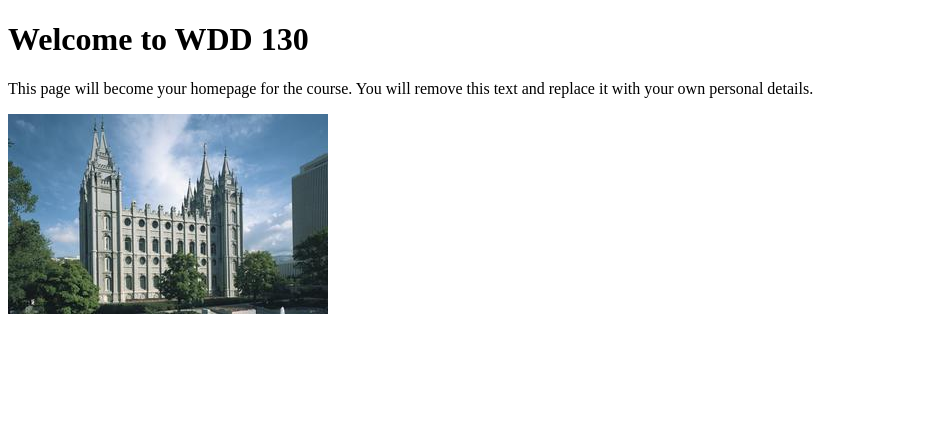
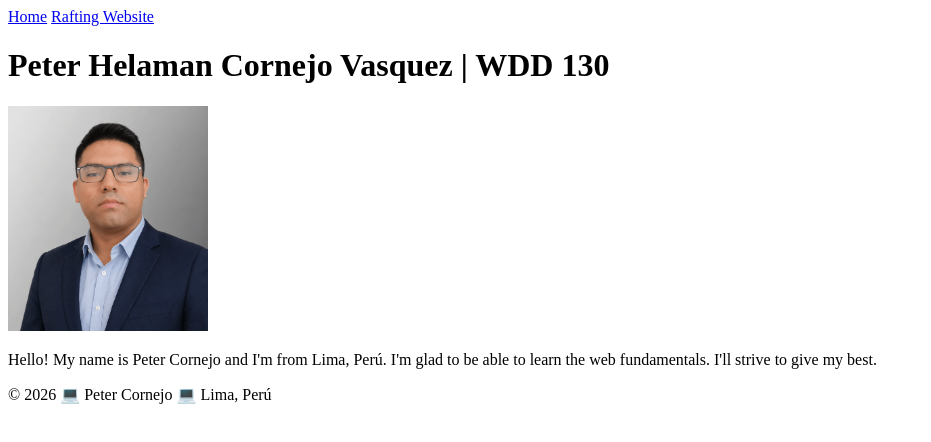
Before and after one commit to peterhcv/wdd130, a plain HTML site: page index.html in a window 1280 px wide. Shown: the whole page, without its empty margins (0-931 px from the left). Drawn offline with Linux system fonts and the light colour scheme.

Commit message:
completing home page

```diff
--- a/index.html
+++ b/index.html
@@ -1,17 +1,27 @@
 <!DOCTYPE html>
-<html lang="en">
+<html lang="en-US">
 
 <head>
     <meta charset="UTF-8">
     <meta name="viewport" content="width=device-width, initial-scale=1.0">
-    <title>WDD 130 | Personal Homepage</title>
+    <title>Peter Helaman Cornejo Vasquez | WDD 130</title>
 </head>
 
 <body>
-    <h1>Welcome to WDD 130</h1>
-    <p>This page will become your homepage for the course. You will remove this text and replace it with your own personal details.</p>
 
-    <img src="images/salt-lake-temple.jpg" alt="The Salt Lake Temple.">
+    <header>
+        <a href="#">Home</a>
+        <a href="wwr/">Rafting Website</a>
+    </header>
+    <main>
+        <h1>Peter Helaman Cornejo Vasquez | WDD 130</h1>
+        <img src="images/profile.png" alt="Welcome, I'm Peter H. Cornejo Vasquez" width="200">
+        <p>Hello! My name is Peter Cornejo and I'm from Lima, Perú. I'm glad to be able to learn the web fundamentals. I'll strive to give my best.</p>
+    </main>
+
+    <footer>
+        <p>&copy; 2026 💻 Peter Cornejo 💻 Lima, Perú</p>
+    </footer>
 </body>
 
 </html>
```
Also changed, not shown: images/profile.png (added).
